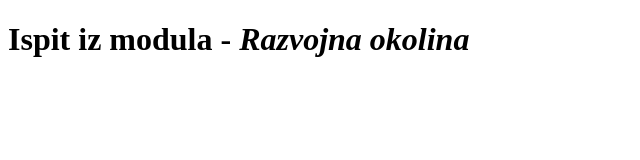
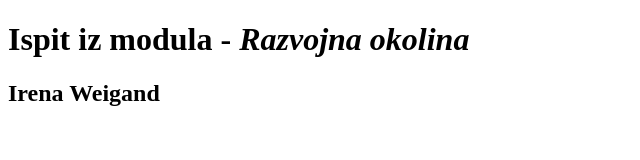
Before and after one commit to mpavic-algebra/razvojna-okolina-parcijalni, a plain HTML site: page dist/index.html in a window 1280 px wide. Shown: the whole page, without its empty margins (0-640 px from the left). Drawn offline with Linux system fonts and the light colour scheme.

Commit message:
Irena Weigand: Parcijalni ispit

```diff
--- a/dist/index.html
+++ b/dist/index.html
@@ -7,5 +7,6 @@
 </head>
 <body>
     <h1>Ispit iz modula - <i>Razvojna okolina </i></h1>
+    <p><h2>Irena Weigand</h2></p>
 </body>
 </html>
```
